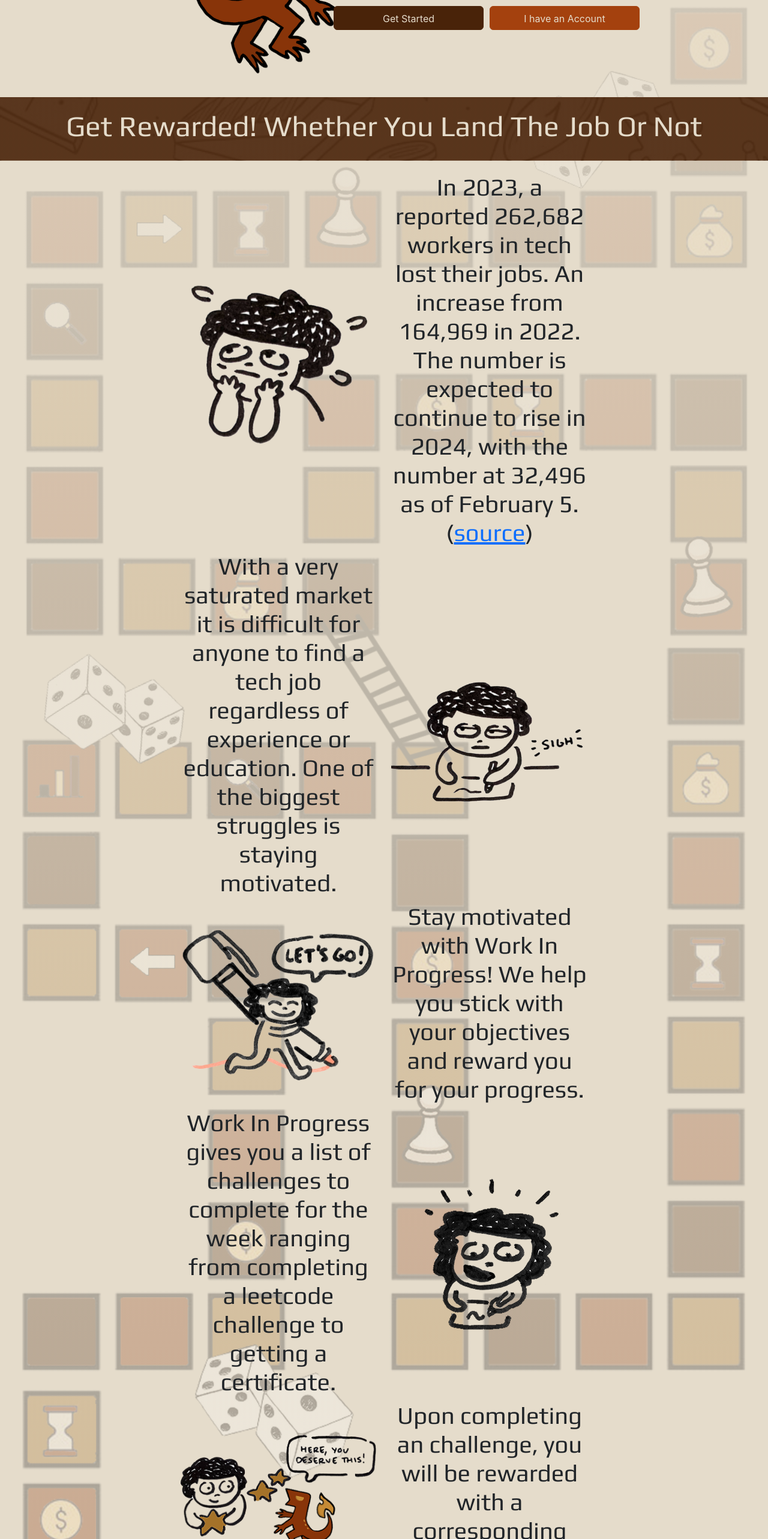
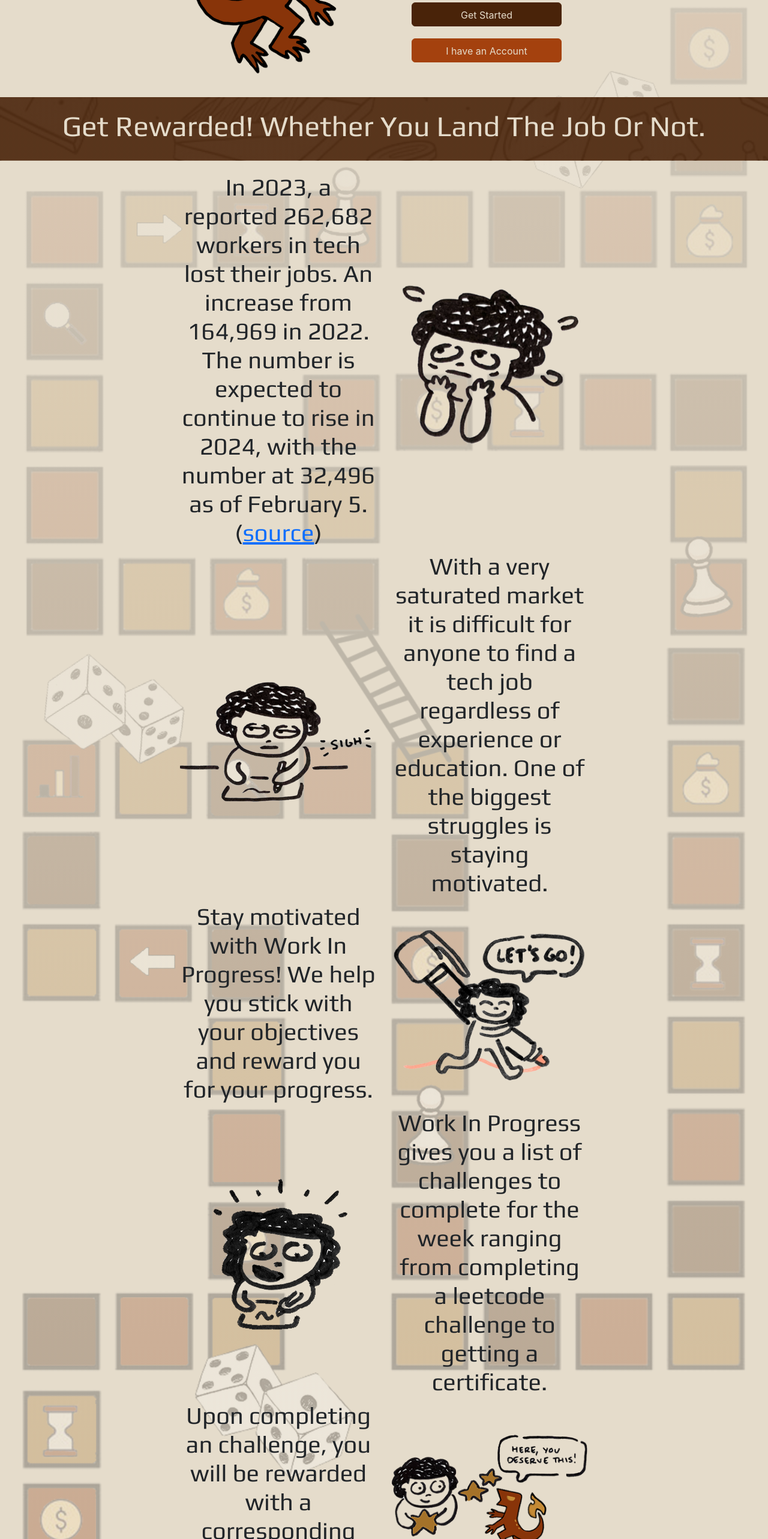
Before and after one commit to wujason1/HackathonProject, a React (Create React App) app in the folder frontend/: page / in a window 1280 px wide. Shown: the part 234-2800 px from the top of the page at 60% size. Built offline with nearby package versions, Linux system fonts and the light colour scheme.

Commit message:
responsive fixes

```diff
--- a/frontend/src/about/About.css
+++ b/frontend/src/about/About.css
@@ -101,13 +101,12 @@
     }
 
     .buttonRow {
-        flex-direction: row;
+        display: flex;
+        justify-content: center;
     }
 
     .buttonRow a {
-        width: auto;
-        margin-bottom: 0;
-        margin-right: 10px;
+        margin: 5px;
     }
 
     .teamMember {
@@ -118,8 +117,8 @@
 /* For larger screens */
 @media (min-width: 768px) {
     .buttonRow {
-        flex-direction: row;
-        justify-content: center;
+        flex-direction: column;
+        align-items: center;
     }
 
     .buttonRow a {
--- a/frontend/src/about/About.js
+++ b/frontend/src/about/About.js
@@ -46,17 +46,30 @@
             </Col>
         </Row>
 
-        <div className="banner"> <h1>Get Rewarded! Whether You Land The Job Or Not</h1> </div>
+        <div className="banner"> <h1>Get Rewarded! Whether You Land The Job Or Not.</h1> </div>
 
         <Row className="rowPadding justify-content-center align-items-center h-100 columnAlign">
             <Col xs={12} sm={6} className="d-flex justify-content-center align-items-center">
                 <div>
-                <img src={layOff} alt="layOff" className="imgResponsive" />
+                    <h1>In 2023, a reported 262,682 workers in tech lost their jobs. An increase from 164,969 in 2022. The number is expected to continue to rise in 2024, with the number at 32,496 as of February 5. (<a href="https://www.nerdwallet.com/article/finance/tech-layoffs#:~:text=A%20total%20of%20262%2C682%20workers,in%202020%20and%202021%20combined.">source</a>)</h1>
                 </div>
             </Col>
             <Col xs={12} sm={6} className="d-flex justify-content-center align-items-center">
                 <div>
-                <h1>In 2023, a reported 262,682 workers in tech lost their jobs. An increase from 164,969 in 2022. The number is expected to continue to rise in 2024, with the number at 32,496 as of February 5. (<a href="https://www.nerdwallet.com/article/finance/tech-layoffs#:~:text=A%20total%20of%20262%2C682%20workers,in%202020%20and%202021%20combined.">source</a>)</h1>
+                    <img src={layOff} alt="layOff" className="imgResponsive" />
+                </div>
+            </Col>
+        </Row>
+
+        <Row className="rowPadding justify-content-center align-items-center h-100 columnAlign">
+            <Col xs={12} sm={6} className="d-flex justify-content-center align-items-center order-last order-sm-first">
+                <div>
+                    <img src={motivation} alt="motivation" className="imgResponsive" />
+                </div>
+            </Col>
+            <Col xs={12} sm={6} className="d-flex justify-content-center align-items-center order-first order-sm-last">
+                <div>
+                    <h1>With a very saturated market it is difficult for anyone to find a tech job regardless of experience or education. One of the biggest struggles is staying motivated. </h1>
                 </div>
             </Col>
         </Row>
@@ -64,25 +77,25 @@
         <Row className="rowPadding justify-content-center align-items-center h-100 columnAlign">
             <Col xs={12} sm={6} className="d-flex justify-content-center align-items-center">
                 <div>
-                <h1>With a very saturated market it is difficult for anyone to find a tech job regardless of experience or education. One of the biggest struggles is staying motivated. </h1>
+                    <h1>Stay motivated with Work In Progress! We help you stick with your objectives and reward you for your progress.</h1>
                 </div>
             </Col>
             <Col xs={12} sm={6} className="d-flex justify-content-center align-items-center">
                 <div>
-                <img src={motivation} alt="motivation" className="imgResponsive" />
-                 </div>
+                    <img src={stayMotivated} alt="stayMotivated" className="imgResponsive" />
+                </div>
             </Col>
         </Row>
 
         <Row className="rowPadding justify-content-center align-items-center h-100 columnAlign">
-            <Col xs={12} sm={6} className="d-flex justify-content-center align-items-center">
+            <Col xs={12} sm={6} className="d-flex justify-content-center align-items-center order-last order-sm-first">
                 <div>
-                <img src={stayMotivated} alt="stayMotivated" className="imgResponsive" />
+                    <img src={completeChallenges} alt="completeChallenges" className="imgResponsive" />
                 </div>
             </Col>
-            <Col xs={12} sm={6} className="d-flex justify-content-center align-items-center">
+            <Col xs={12} sm={6} className="d-flex justify-content-center align-items-center order-first order-sm-last">
                 <div>
-                <h1>Stay motivated with Work In Progress! We help you stick with your objectives and reward you for your progress.</h1>
+                   <h1>Work In Progress gives you a list of challenges to complete for the week ranging from completing a leetcode challenge to getting a certificate. </h1>
                 </div>
             </Col>
         </Row>
@@ -90,38 +103,25 @@
         <Row className="rowPadding justify-content-center align-items-center h-100 columnAlign">
             <Col xs={12} sm={6} className="d-flex justify-content-center align-items-center">
                 <div>
-                <h1>Work In Progress gives you a list of challenges to complete for the week ranging from completing a leetcode challenge to getting a certificate. </h1>
+                    <h1>Upon completing an challenge, you will be rewarded with a corresponding gift card.</h1>
                 </div>
             </Col>
             <Col xs={12} sm={6} className="d-flex justify-content-center align-items-center">
                 <div>
-                <img src={completeChallenges} alt="completeChallenges" className="imgResponsive" />
+                    <img src={givePrizes} alt="givePrizes" className="imgResponsive" />
                 </div>
             </Col>
         </Row>
 
         <Row className="rowPadding justify-content-center align-items-center h-100 columnAlign">
-            <Col xs={12} sm={6} className="d-flex justify-content-center align-items-center">
+            <Col xs={12} sm={6} className="d-flex justify-content-center align-items-center order-last order-sm-first">
                 <div>
-                <img src={givePrizes} alt="givePrizes" className="imgResponsive" />
+                    <img src={resetWeekly} alt="resetWeekly" className="imgResponsive" />
                 </div>
             </Col>
-            <Col xs={12} sm={6} className="d-flex justify-content-center align-items-center">
-                <div>
-                <h1>Upon completing an challenge, you will be rewarded with a corresponding gift card.</h1>
-                </div>
-            </Col>
-        </Row>
-
-        <Row className="rowPadding justify-content-center align-items-center h-100 columnAlign">
-            <Col xs={12} sm={6} className="d-flex justify-content-center align-items-center">
+            <Col xs={12} sm={6} className="d-flex justify-content-center align-items-center order-first order-sm-last">
                 <div>
                     <h1>Challenges reset every week, so you will always have something to complete.</h1>
-                </div>
-            </Col>
-            <Col xs={12} sm={6} className="d-flex justify-content-center align-items-center">
-                <div>
-                    <img src={resetWeekly} alt="resetWeekly" className="imgResponsive" />
                 </div>
             </Col>
         </Row>
```
